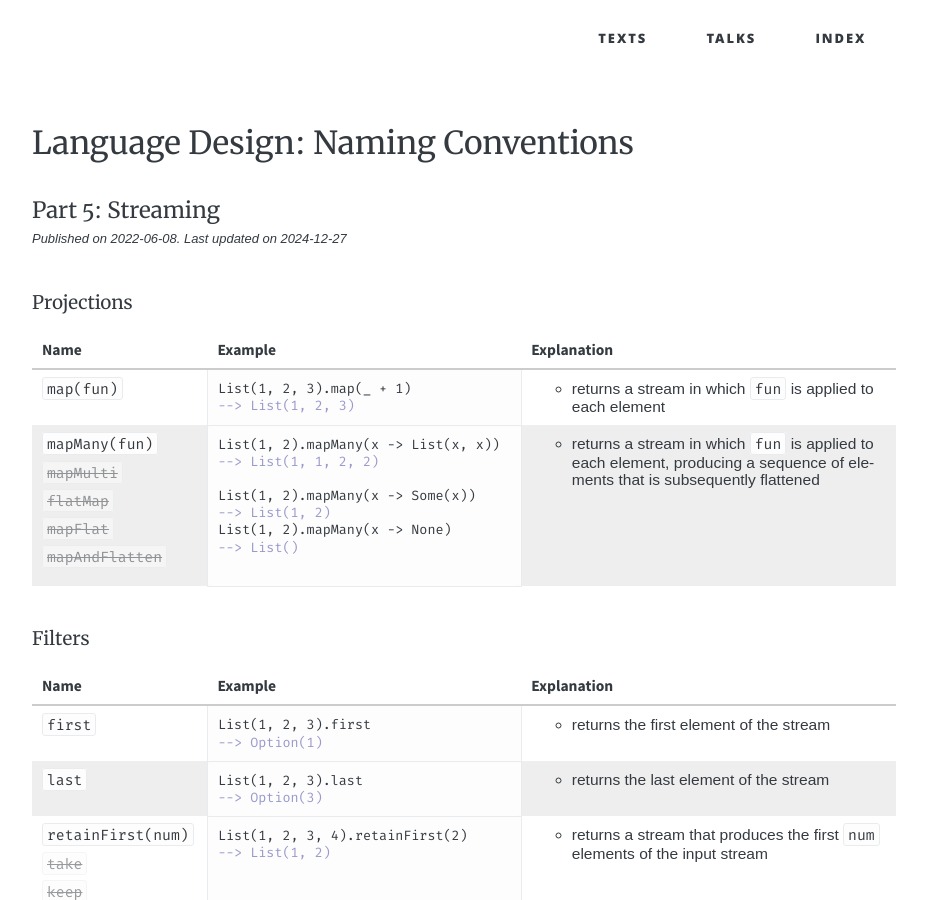
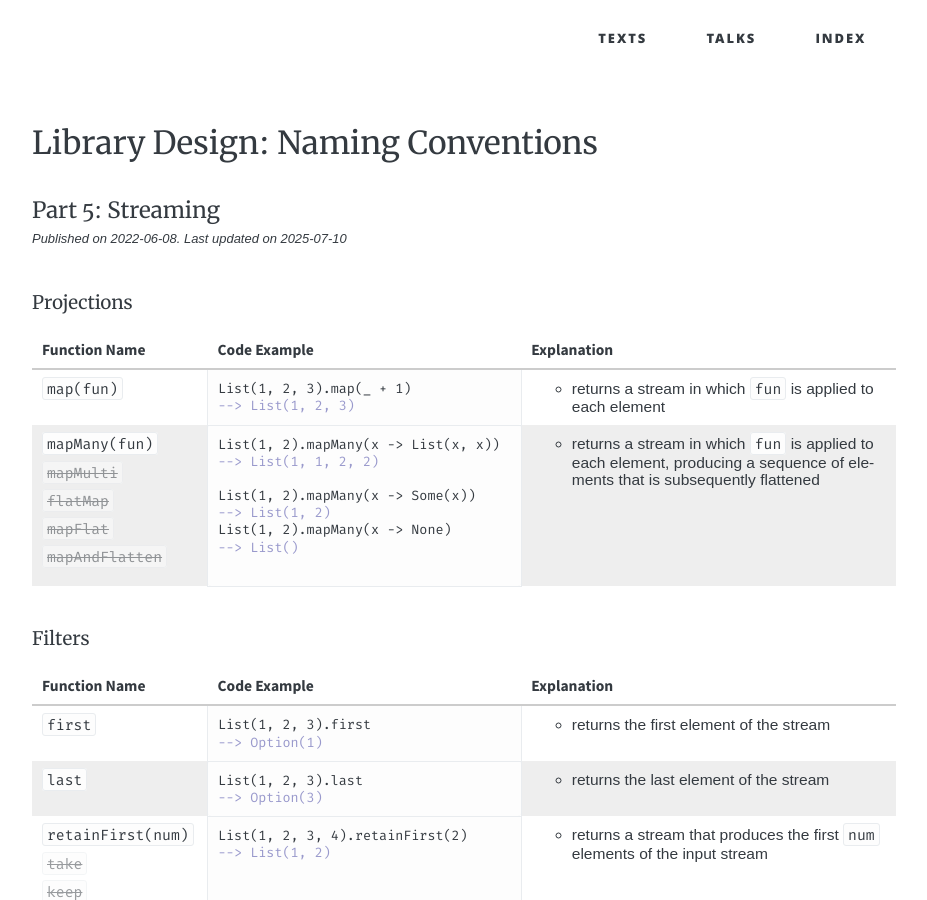
Before and after one commit to soc/soc.me, a Jekyll site: the page built from _languages/naming-conventions-streaming.md, in a window 1280 px wide and 900 px high. Shown: the whole window, without its empty margins (176-1103 px from the left). Built offline with Jekyll 4.4.1, drawn with Linux system fonts in a browser that asks for light colours; some web fonts are replaced; some of the changed text lies outside the part shown.

Commit message:
change "Language Design" to "Library Design", improve column naming

```diff
--- a/_languages/naming-conventions-streaming.md
+++ b/_languages/naming-conventions-streaming.md
@@ -1,7 +1,7 @@
 ---
-title:  "Language Design: Naming Conventions – Part 5: Streaming"
+title:  "Library Design: Naming Conventions – Part 5: Streaming"
 date:   2022-06-08
-update: 2024-12-27
+update: 2025-07-10
 page_previous_title: "Naming Conventions – Part 4: Lookup"
 page_previous_url:   "naming-conventions-lookup"
 ---
@@ -11,8 +11,8 @@ page_previous_url:   "naming-conventions-lookup"
 <table class="table-medium">
   <thead>
     <tr>
-      <th style="width: 18%">Name</th>
-      <th style="width: 34%">Example</th>
+      <th style="width: 18%">Function Name</th>
+      <th style="width: 34%">Code Example</th>
       <th>Explanation</th>
     </tr>
   </thead>
@@ -50,8 +50,8 @@ List(1, 2).mapMany(x -> None)
 <table class="table-medium">
   <thead>
     <tr>
-      <th style="width: 18%">Name</th>
-      <th style="width: 34%">Example</th>
+      <th style="width: 18%">Function Name</th>
+      <th style="width: 34%">Code Example</th>
       <th>Explanation</th>
     </tr>
   </thead>
@@ -200,8 +200,8 @@ List(1, 2).mapMany(x -> None)
 <table class="table-medium">
   <thead>
     <tr>
-      <th style="width: 18%">Name</th>
-      <th style="width: 34%">Example</th>
+      <th style="width: 18%">Function Name</th>
+      <th style="width: 34%">Code Example</th>
       <th>Explanation</th>
     </tr>
   </thead>
@@ -295,8 +295,8 @@ List(1, 2).mapMany(x -> None)
 <table class="table-medium">
   <thead>
     <tr>
-      <th style="width: 18%">Name</th>
-      <th style="width: 34%">Example</th>
+      <th style="width: 18%">Function Name</th>
+      <th style="width: 34%">Code Example</th>
       <th>Explanation</th>
     </tr>
   </thead>
@@ -357,8 +357,8 @@ List(1, 2).mapMany(x -> None)
 <table class="table-medium">
   <thead>
     <tr>
-      <th style="width: 18%">Name</th>
-      <th style="width: 34%">Example</th>
+      <th style="width: 18%">Function Name</th>
+      <th style="width: 34%">Code Example</th>
       <th>Explanation</th>
     </tr>
   </thead>
```
Also changed, not shown: _languages/naming-conventions-conversion.md (+4 -4 lines), _languages/naming-conventions-creation.md (+18 -4 lines), _languages/naming-conventions-lookup.md (+4 -4 lines), _languages/naming-conventions-option-and-result.md (+4 -4 lines).
